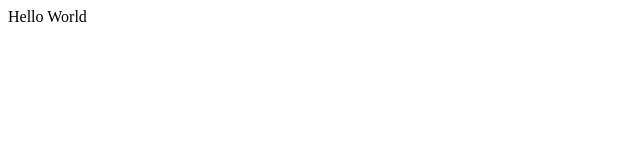
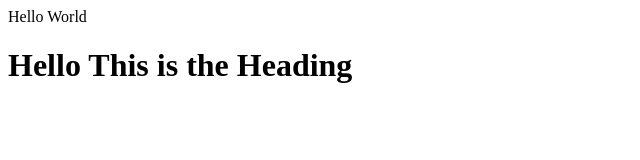
Before and after one commit to aditinaik811/Exploring, a plain HTML site: page index.html in a window 1280 px wide. Shown: the whole page, without its empty margins (0-640 px from the left). Drawn offline with Linux system fonts and the light colour scheme.

Commit message:
Added new Heading

```diff
--- a/index.html
+++ b/index.html
@@ -1 +1,2 @@
 <p>Hello World</p>
+<h1>Hello This is the Heading</h1>
```
